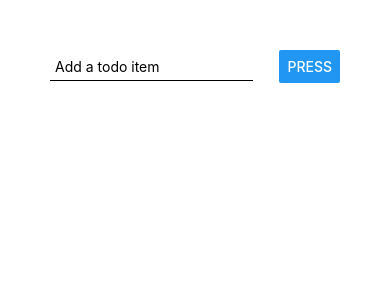
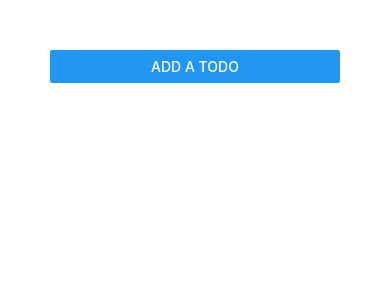
Before and after one commit to Swor71/React-Native-Playground, a React Native app: screen / in a window 390 px wide. Shown: the top 300 px of the page. Built offline with nearby package versions, Linux system fonts and the light colour scheme.

Commit message:
Add modal to add a todo

```diff
--- a/App.js
+++ b/App.js
@@ -1,16 +1,18 @@
 import React, { useState } from "react";
-import { StyleSheet, View, FlatList } from "react-native";
+import { StyleSheet, View, FlatList, Button } from "react-native";
 import { TodoInput } from "./components/TodoInput";
 import { TodoListItem } from "./components/TodoListItem";
 
 export default function App() {
   const [todoList, setTodoList] = useState([]);
+  const [isModalActive, setIsModalActive] = useState(false);
 
   const handleButtonPress = todo => () => {
     setTodoList(prevStateTodoList => [
       ...prevStateTodoList,
       { key: Math.random().toString(), value: todo },
     ]);
+    setIsModalActive(false);
   };
 
   const handleDeleteItem = itemId => () => {
@@ -19,9 +21,18 @@ export default function App() {
     );
   };
 
+  const handleShowModal = () => {
+    setIsModalActive(prevStateIsModalActive => !prevStateIsModalActive);
+  };
+
   return (
     <View style={styles.root}>
-      <TodoInput handleButtonPress={handleButtonPress} />
+      <Button title="add a todo" onPress={handleShowModal} />
+      <TodoInput
+        isModalActive={isModalActive}
+        handleButtonPress={handleButtonPress}
+        handleShowModal={handleShowModal}
+      />
       <FlatList
         data={todoList}
         renderItem={({ item }) => (
--- a/components/TodoInput.js
+++ b/components/TodoInput.js
@@ -1,5 +1,5 @@
 import React, { useState } from "react";
-import { View, TextInput, StyleSheet, Button } from "react-native";
+import { View, TextInput, StyleSheet, Button, Modal } from "react-native";
 
 export const TodoInput = props => {
   const [todo, setTodo] = useState();
@@ -7,15 +7,23 @@ export const TodoInput = props => {
   const handleTextChange = value => setTodo(value);
 
   return (
+    <Modal visible={props.isModalActive} animationType="slide">
       <View style={styles.inputContainer}>
         <TextInput
           placeholder="Add a todo item"
           style={styles.input}
           onChangeText={handleTextChange}
-        value={todo}
         />
-      <Button title="press" onPress={props.handleButtonPress(todo)} />
+        <View style={styles.buttonContainer}>
+          <Button title="add a todo" onPress={props.handleButtonPress(todo)} />
+          <Button
+            title="cancel"
+            color="maroon"
+            onPress={props.handleShowModal}
+          />
         </View>
+      </View>
+    </Modal>
   );
 };
 
@@ -25,10 +33,16 @@ const styles = StyleSheet.create({
     borderBottomWidth: 1,
     padding: 5,
     width: "70%",
+    marginBottom: 20,
   },
   inputContainer: {
+    flex: 1,
+    justifyContent: "center",
+    alignItems: "center",
+  },
+  buttonContainer: {
     flexDirection: "row",
     justifyContent: "space-between",
-    alignItems: "center",
+    width: "50%",
   },
 });
```
Lines whose indentation alone changed are shown as unchanged.
